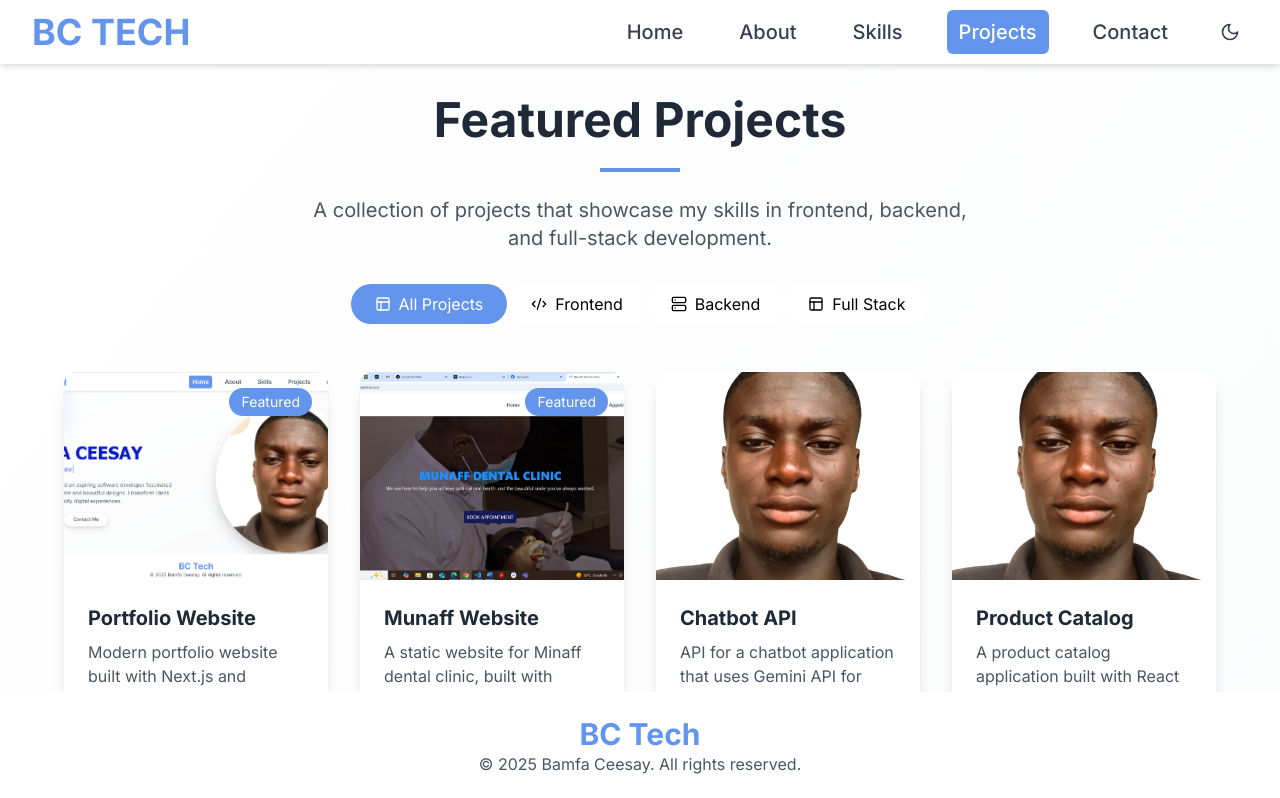
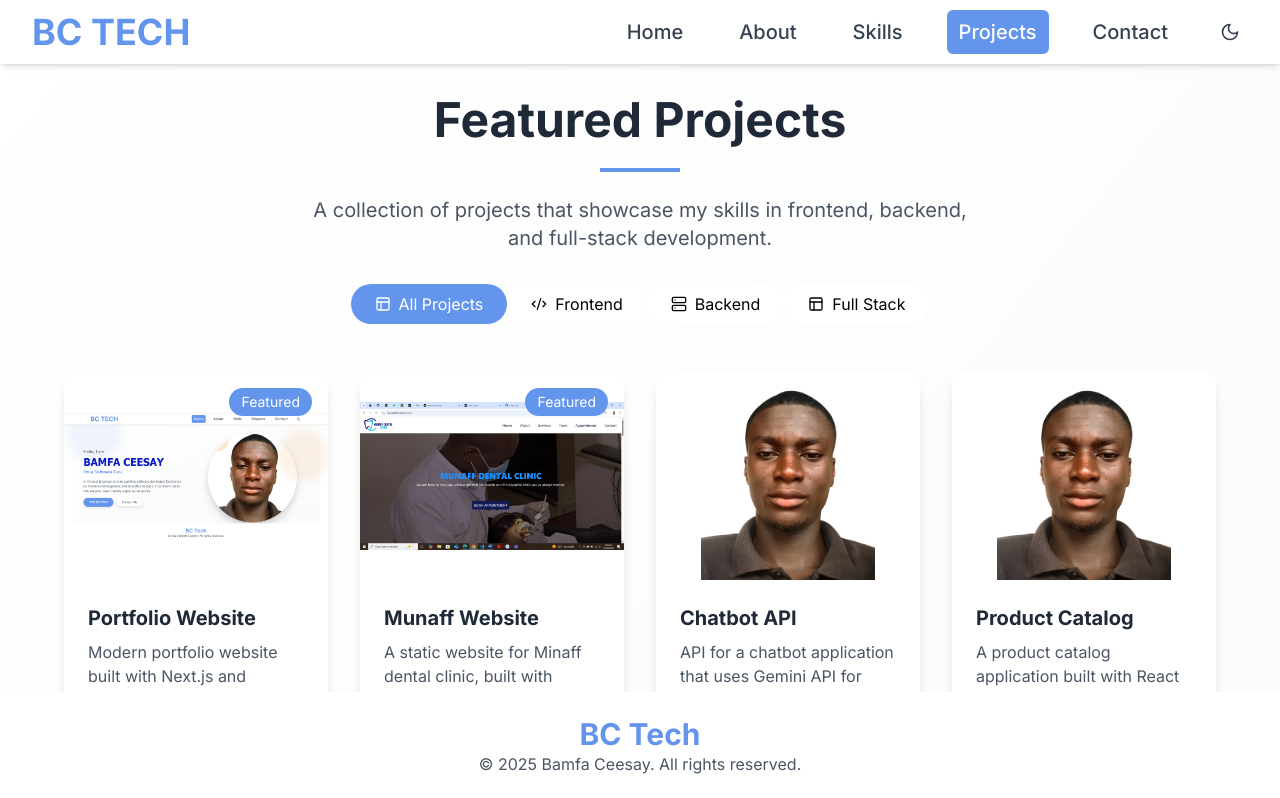
Before and after one commit to BCEESAY10/Bamfa-Portfolio, a Next.js app: page /projects in a window 1280 px wide. Shown: the top 798 px of the page. Built offline with nearby package versions, Linux system fonts and the light colour scheme.

Commit message:
Make project images contained without cropping

```diff
--- a/app/projects/page.js
+++ b/app/projects/page.js
@@ -136,7 +136,7 @@ export default function Projects() {
                     src={project.image}
                     alt={project.title}
                     fill
-                    className="object-cover transition-transform duration-300 hover:scale-105"
+                    className="object-contain transition-transform duration-300 hover:scale-105"
                   />
                   {project.featured && (
                     <div className="absolute top-4 right-4 bg-primary text-white px-3 py-1 rounded-full text-sm">
```
